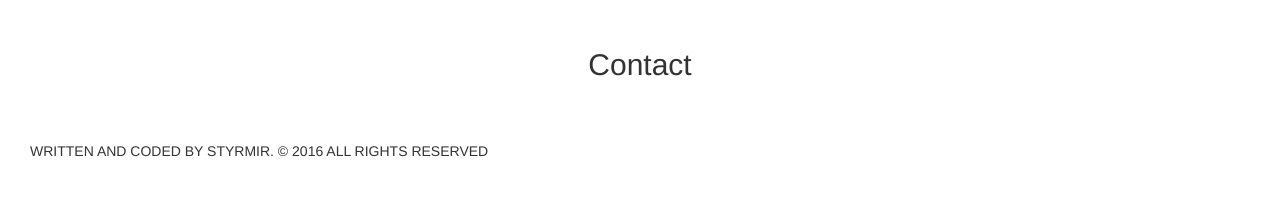
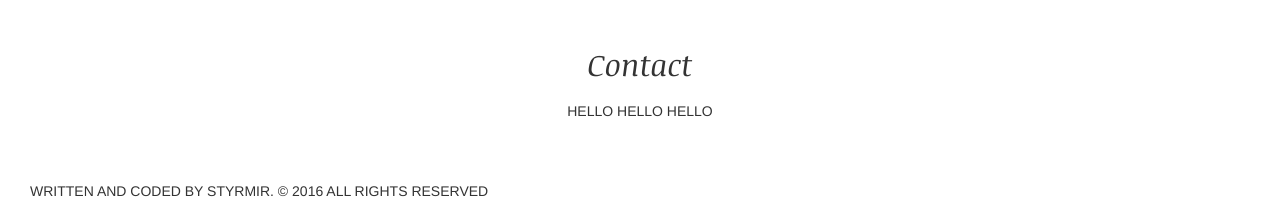
Before and after one commit to styrmire/styrmire, a plain HTML site: page index.html in a window 1280 px wide. Shown: the part 1957-2168 px from the top of the page. Before the commit the page ends 2128 px from the top, so only its background shows below. Drawn offline with nearby package versions, Linux system fonts and the light colour scheme.

Commit message:
Update index.html

```diff
--- a/index.html
+++ b/index.html
@@ -142,11 +142,13 @@
 </div>
 
 <!-- Contact -->
- <div class="container-fluid" id="contact">
-   <div class="col-xs-12">
-     <h2>Contact</h2>
-   </div>
-</div>
+  <div class="container-fluid" id="about">
+    <div class="col-xs-12">
+      <h2 class="section-center-h2">Contact</h2>
+      <p id="about-paragraph">HELLO HELLO HELLO</p>
+    </div>
+  </div>
+
 
 
   <footer class="container-fluid">
```
